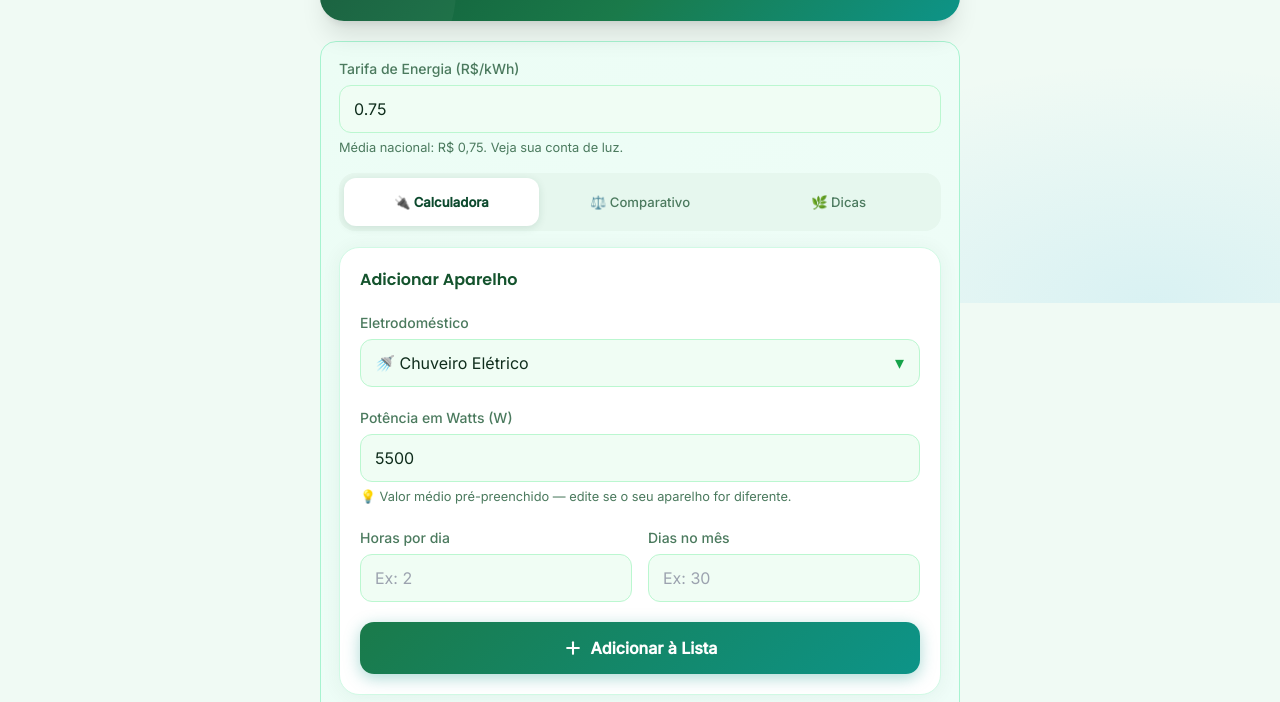
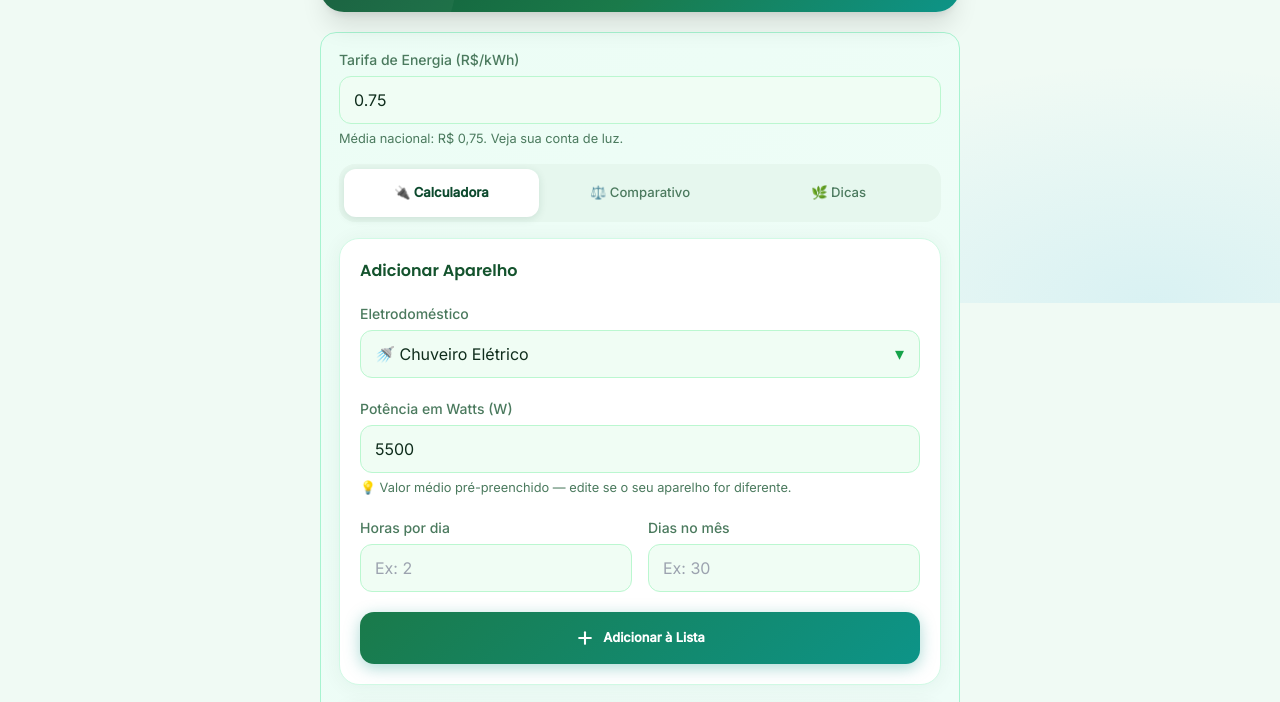
Before and after one commit to GuilhermeZanol/extensao-fundamentos-da-computacao, a plain HTML site: page index.html in a window 1280 px wide. Shown: the part 497-1199 px from the top of the page. Drawn offline with nearby package versions, Linux system fonts and the light colour scheme.

Commit message:
Reduce font size for label, p, span, input, select, button

```diff
--- a/index.html
+++ b/index.html
@@ -55,7 +55,7 @@
     h1 { font-size: 2.4rem; font-weight: 700; line-height: 1.2; }
     h2 { font-size: 1.25rem; font-weight: 600; }
     h3 { font-size: 1rem; font-weight: 600; }
-    label,p,span,input,select,button { font-family: var(--font-body); font-size: 1.0rem;}
+    label,p,span,input,select,button { font-family: var(--font-body); font-size: 0.8rem;}
     .num { font-family: var(--font-number); font-weight: 700; }
 
     /* ── Header ── */
```
